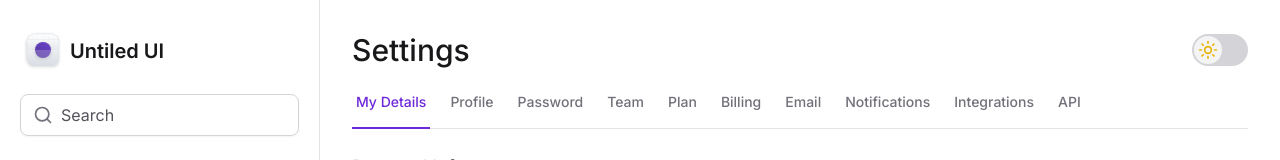
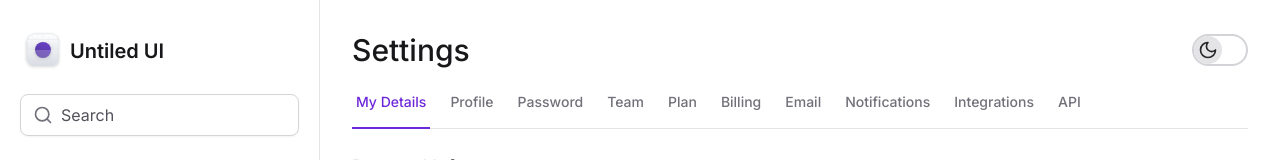
Before and after one commit to wsasouza/tailwind-tests, a Next.js app: page / in a window 1280 px wide. Shown: the top 160 px of the page. Built offline with nearby package versions, Linux system fonts and the light colour scheme.

Commit message:
Style: change colors theme switcher

```diff
--- a/src/components/ThemeSwitcher.tsx
+++ b/src/components/ThemeSwitcher.tsx
@@ -20,14 +20,14 @@ export function ThemeSwitcher() {
 
   return (
     <Switch.Root
-      className="relative h-8 w-14 rounded-full border-2 border-zinc-300 bg-zinc-300 dark:border-zinc-700 dark:bg-zinc-950"
+      className="relative h-8 w-14 rounded-full border-2 border-zinc-300 bg-white dark:border-zinc-700 dark:bg-zinc-950"
       onCheckedChange={toggleTheme}
     >
-      <Switch.Thumb className="flex h-7 w-7 items-center justify-center rounded-full bg-zinc-100 transition-transform duration-300 data-[state=checked]:translate-x-6 dark:bg-zinc-800">
+      <Switch.Thumb className="flex h-7 w-7 items-center justify-center rounded-full bg-zinc-200 transition-transform duration-300 data-[state=checked]:translate-x-6 dark:bg-zinc-800">
         {resolvedTheme === 'dark' ? (
-          <Moon className="h-5 w-5 text-zinc-100" />
+          <Sun className="h-5 w-5 text-yellow-500" />
         ) : (
-          <Sun className="h-5 w-5 text-yellow-500" />
+          <Moon className="h-5 w-5 text-zinc-800" />
         )}
       </Switch.Thumb>
     </Switch.Root>
```
